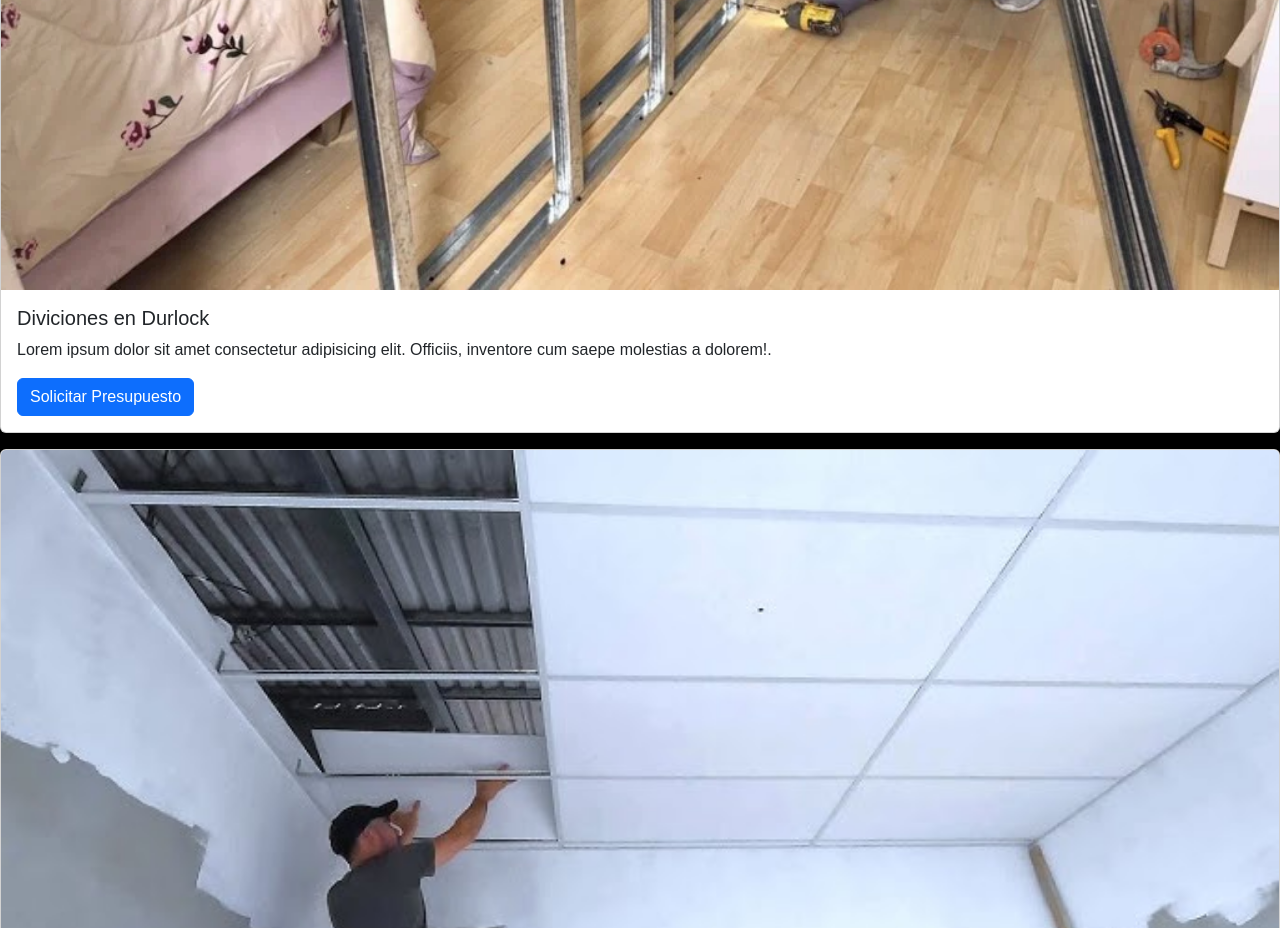
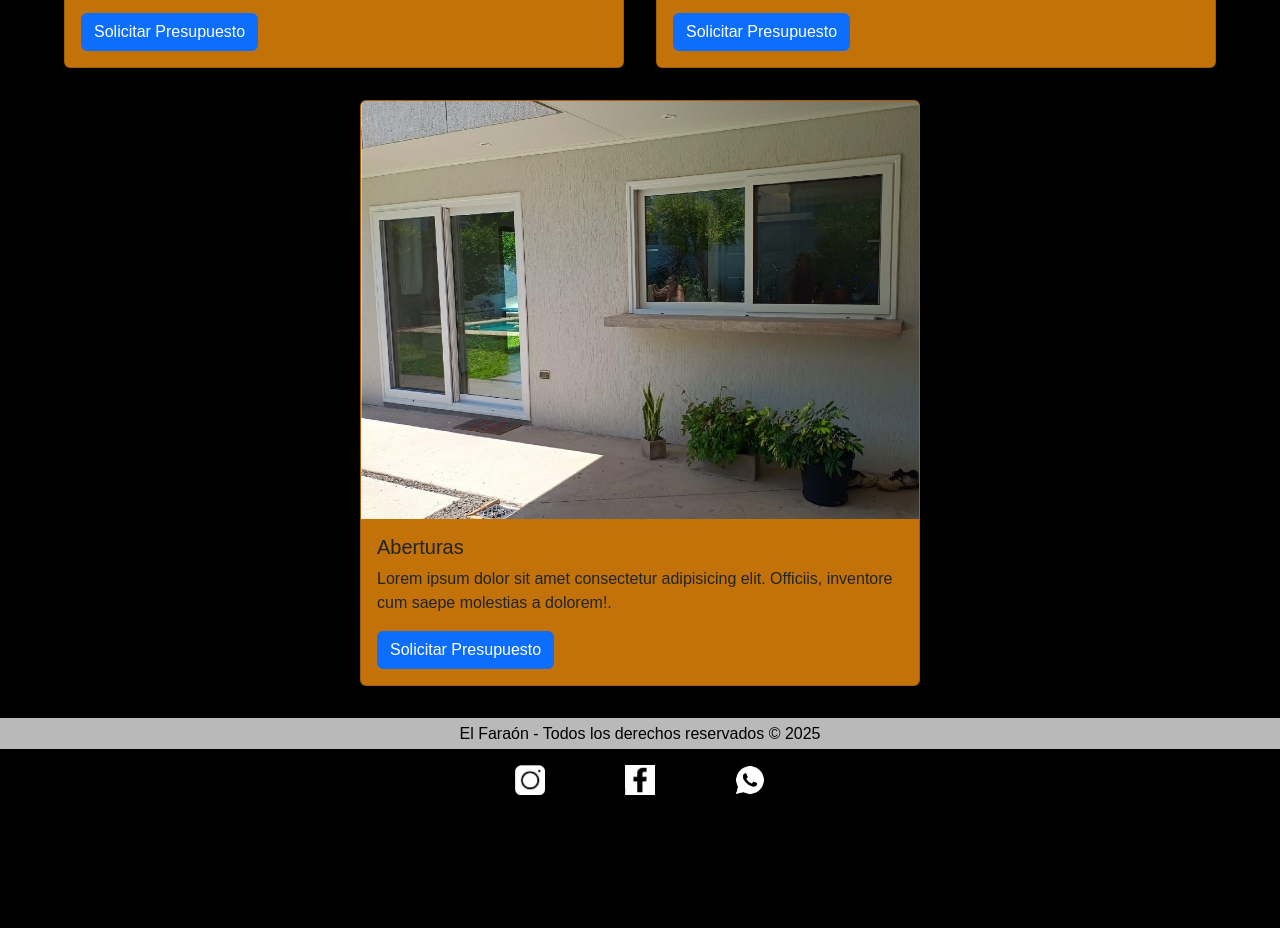
Before and after one commit to francoriverodev/Proyecto_fara-n, a plain HTML site: page paginas/construccion.html in a window 1280 px wide. Shown: the part 1304-2232 px from the top of the page. After the commit the page ends 2115 px from the top, so only its background shows below. Drawn offline with nearby package versions, Linux system fonts and the light colour scheme; a web font is replaced by a local one.

Commit message:
main pages

```diff
--- a/paginas/construccion.html
+++ b/paginas/construccion.html
@@ -40,7 +40,7 @@
                     </div>
             </div>
         </nav>
-        <section class="intro-inferior d-flex flex-column justify-content-center align-items-center h-100">
+        <section class="intro-inferior">
             <h1 class="fw-bolder">Soluciones El Faraón</h1>
             <p class="fw-semibold">Resolvemos sus inconvenientes del hogar</p>
         </div>
@@ -49,7 +49,8 @@
 
     </header>
     <main> <!--introduccion de la pagina-->
-        <div class="card mb-3">
+        <section class="info-main">
+            <div class="card-main card mb-3">
                 <img src="../img/div_construccion.jpg" class="card-img-top" alt="div-construccion">
                 <div class="card-body">
                     <h5 class="card-title">Diviciones en Durlock</h5>
@@ -57,7 +58,7 @@
                     <a href="../paginas/contacto.html" class="btn btn-primary">Solicitar Presupuesto</a>
                 </div>
             </div>
-        <div class="card mb-3">
+            <div class="card-main card mb-3">
                 <img src="../img/cielo_construccion.jpg" class="card-img-top" alt="cielo-construccion">
                 <div class="card-body">
                     <h5 class="card-title">Cielo Rasos</h5>
@@ -65,7 +66,7 @@
                     <a href="../paginas/contacto.html" class="btn btn-primary">Solicitar Presupuesto</a>
                 </div>
             </div>
-        <div class="card mb-3">
+            <div class="card-main card mb-3">
                 <img src="../img/aber_construccion.jpg" class="card-img-top" alt="aber_construccion">
                 <div class="card-body">
                     <h5 class="card-title">Aberturas</h5>
@@ -73,6 +74,7 @@
                     <a href="../paginas/contacto.html" class="btn btn-primary">Solicitar Presupuesto</a>
                 </div>
             </div>
+        </section>
     </main>
 
 
--- a/scss/layout/_footer.scss
+++ b/scss/layout/_footer.scss
@@ -20,7 +20,7 @@
     margin-top: 1rem;
 }
 a img {
-    width: 2rem;
-    height: 2rem;
+    width: 25px;
+    height: 25px;
     object-fit: cover;
 }
--- a/scss/layout/_main.scss
+++ b/scss/layout/_main.scss
@@ -26,6 +26,17 @@
   flex-direction: column;
   margin: 5vw;
 }
+.info-main{
+  display: flex;
+  flex-wrap: wrap;
+  justify-content: center;
+}
+.card-main{
+  width: 35rem;
+  max-width: fit-content;
+  margin: 1rem;
+  background-color: $naranja;
+}
 .intro-contacto{
   padding: 10vw;
   text-align: center;
@@ -38,4 +49,11 @@
   margin-bottom: 15px;
   padding: 8px;
   box-sizing: border-box;
+
 }
+.form-contacto label{
+  color: $naranja
+}
+.intro-contacto p{
+  color: rgb(134, 134, 134);
+}
--- a/scss/mq/_mq.scss
+++ b/scss/mq/_mq.scss
@@ -7,7 +7,7 @@
         font-size: 3rem;
     }
     .intro-inferior p{
-        font-size: 1.5rem;
+        font-size: 1.2rem;
     }
     main h2{
         font-size: 25px;
@@ -34,8 +34,8 @@
         gap: 5rem;
     }
     a img {
-        width: 3rem;
-        height: 3rem;
+        width: 30px;
+        height: 30px;
     }
     .contenedor-contactos{
         display: flex;
```
Also changed, not shown: paginas/electricidad.html (+5 -4 lines), paginas/metalurgica.html (+5 -3 lines), css/style.css, 1 other file. Lines whose indentation alone changed are shown as unchanged.
